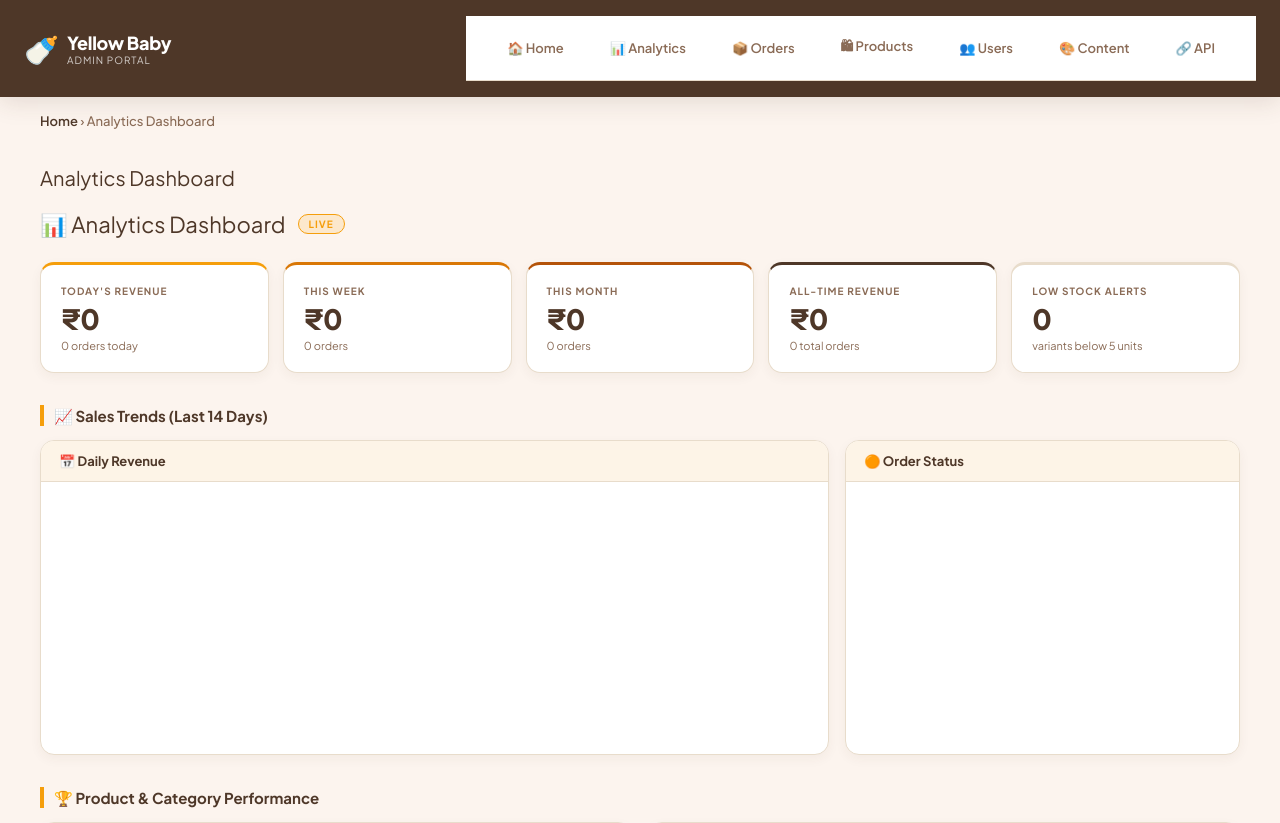
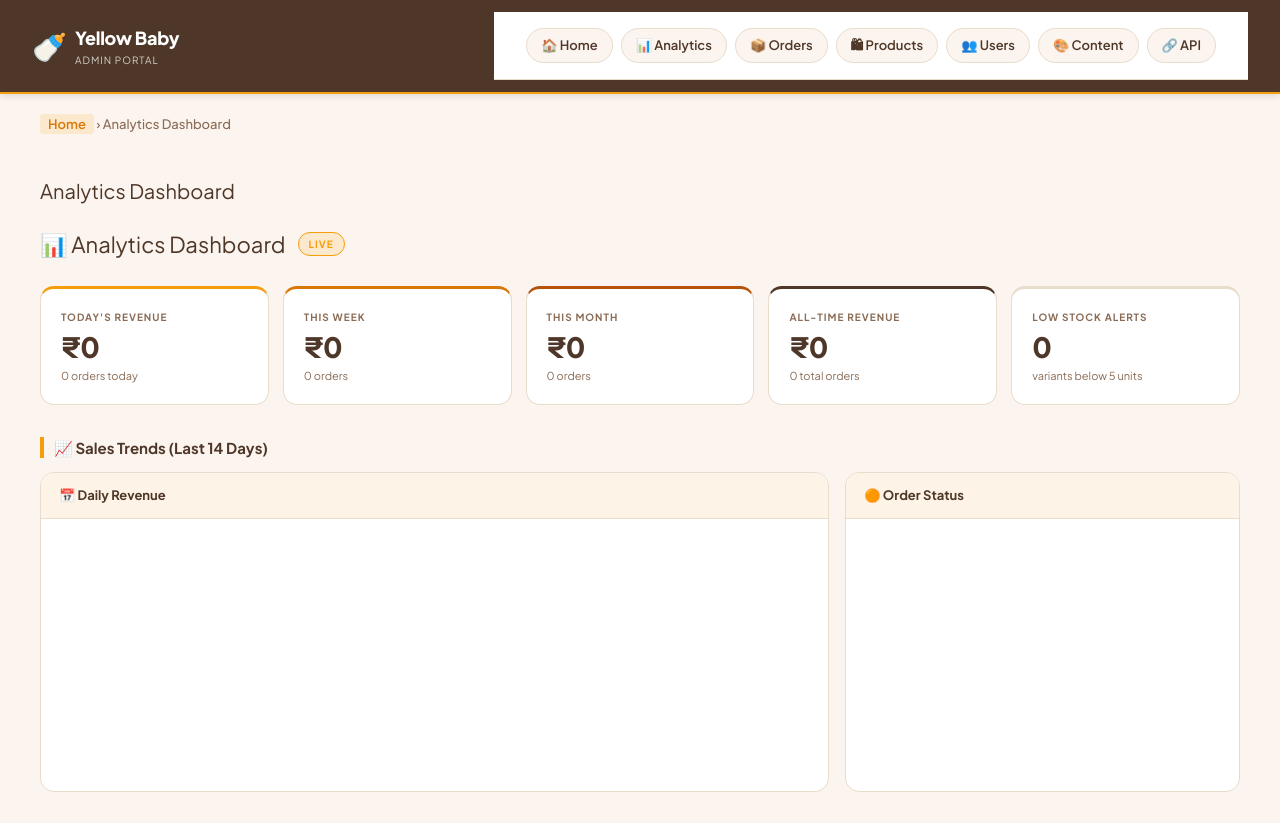
Before and after one commit to krishna-2005-debug/Yellow-Baby, a Django app: page /admin/analytics/ in a window 1280 px wide. Shown: the top 823 px of the page. Run offline with Django 5.2, Linux system fonts and the light colour scheme; the visitor is signed in with stand-in values (Sample User, id 1); data that the repository does not hold is empty; a map, chart or similar area stays blank.

Commit message:
Update admin UI style structure (modern, flat, minimal)

```diff
--- a/backend/templates/admin/base_site.html
+++ b/backend/templates/admin/base_site.html
@@ -31,110 +31,122 @@
     --yb-surface: #FFFFFF;
     --yb-surface-hover: #FFFBEB;
     --yb-border: #E8DCCB;
-    --yb-shadow: 0 10px 30px rgba(78, 55, 40, 0.08);
-    --yb-shadow-sm: 0 4px 12px rgba(78, 55, 40, 0.05);
+    --yb-shadow: 0 4px 6px -1px rgba(78, 55, 40, 0.05), 0 2px 4px -1px rgba(78, 55, 40, 0.03);
+    --yb-shadow-lg: 0 10px 15px -3px rgba(78, 55, 40, 0.08), 0 4px 6px -2px rgba(78, 55, 40, 0.04);
   }
 
   body {
-    font-family: 'Plus Jakarta Sans', -apple-system, sans-serif !important;
+    font-family: 'Plus Jakarta Sans', -apple-system, BlinkMacSystemFont, "Segoe UI", Roboto, sans-serif !important;
     background-color: var(--yb-bg) !important;
     color: var(--yb-text) !important;
+    line-height: 1.6;
   }
 
-  /* ── Header ──────────────────────────────── */
+  /* ── Header (Glassmorphism & Refined Spacing) ────────────── */
   #header {
     background: #4E3728 !important; /* Brown Header */
-    box-shadow: 0 4px 24px rgba(78,55,40,0.15);
-    padding: 16px 24px;
-    border-bottom: none;
+    padding: 12px 32px;
+    border-bottom: 2px solid var(--yb-primary);
+    box-shadow: 0 4px 6px -1px rgba(0, 0, 0, 0.1);
   }
   #header a:link, #header a:visited { color: #FCF4EE; }
   #branding h1 { color: #FCF4EE; margin: 0; }
 
-  /* ── Quick Nav Bar ───────────────────────── */
+  /* ── Quick Nav Bar (Pill style) ────────────────────────── */
   .yb-quicknav {
     background: var(--yb-surface);
     display: flex;
-    gap: 12px;
+    gap: 8px;
     align-items: center;
-    padding: 12px 24px;
+    padding: 16px 32px;
     flex-wrap: wrap;
     border-bottom: 1px solid var(--yb-border);
   }
   .yb-quicknav a {
-    color: var(--yb-text-muted) !important;
+    color: var(--yb-text) !important;
     text-decoration: none;
     font-size: 13px;
     font-weight: 600;
-    padding: 8px 16px;
-    border-radius: 24px;
-    background: transparent;
-    border: 1px solid transparent;
-    transition: all 0.3s ease;
+    padding: 6px 14px;
+    border-radius: 9999px; /* Full pill shape */
+    background: var(--yb-bg);
+    border: 1px solid var(--yb-border);
+    transition: all 0.2s cubic-bezier(0.4, 0, 0.2, 1);
   }
   .yb-quicknav a:hover {
-    background: var(--yb-primary-light);
+    background: var(--yb-primary);
     border-color: var(--yb-primary);
-    color: var(--yb-primary-dark) !important;
-    transform: translateY(-1px);
-    box-shadow: 0 4px 12px rgba(245, 158, 11, 0.15);
+    color: white !important;
+    transform: translateY(-2px);
+    box-shadow: 0 4px 6px rgba(245, 158, 11, 0.2);
   }
 
-  /* ── Sidebar & Layout ─────────────────────────────── */
+  /* ── Sidebar & Layout (Card based) ───────────────────────── */
   #nav-sidebar {
     border-right: 1px solid var(--yb-border);
-    background: var(--yb-surface);
+    background: var(--yb-bg);
+    padding-top: 16px;
   }
   .module {
     background: var(--yb-surface) !important;
-    border-radius: 16px !important;
+    border-radius: 12px !important;
     border: 1px solid var(--yb-border) !important;
     box-shadow: var(--yb-shadow) !important;
     overflow: hidden;
     margin-bottom: 24px;
+    transition: box-shadow 0.3s ease;
+  }
+  .module:hover {
+    box-shadow: var(--yb-shadow-lg) !important;
   }
   .module caption, .module h2 {
-    background: #FDF4E7 !important;
+    background: var(--yb-surface) !important;
     color: var(--yb-text) !important;
     border-bottom: 1px solid var(--yb-border);
-    font-weight: 700;
-    font-size: 15px;
-    padding: 14px 20px;
-    text-transform: none;
+    font-weight: 800;
+    font-size: 14px;
+    padding: 16px 20px;
+    text-transform: uppercase;
+    letter-spacing: 0.5px;
   }
   .module caption a, .module h2 a {
     color: var(--yb-text) !important;
   }
 
-  /* ── Buttons ─────────────────────────────── */
+  /* ── Buttons (Flat & Modern) ───────────────────────────── */
   .button, input[type=submit], input[type=button], .submit-row input,
   a.button, .object-tools a {
-    background: linear-gradient(135deg, var(--yb-primary), var(--yb-primary-dark)) !important;
-    border: none !important;
+    background: var(--yb-primary) !important;
+    border: 1px solid var(--yb-primary-dark) !important;
     color: white !important;
-    border-radius: 8px !important;
+    border-radius: 6px !important;
     font-weight: 600;
-    padding: 10px 20px;
+    padding: 8px 16px;
     transition: all 0.2s;
-    box-shadow: 0 4px 14px rgba(245, 158, 11, 0.3);
+    text-transform: uppercase;
+    letter-spacing: 0.5px;
+    font-size: 12px;
   }
   .button:hover, input[type=submit]:hover, .object-tools a:hover {
-    background: linear-gradient(135deg, var(--yb-primary-dark), #B45309) !important;
-    transform: translateY(-2px);
-    box-shadow: 0 6px 20px rgba(245, 158, 11, 0.4);
+    background: var(--yb-primary-dark) !important;
+    transform: translateY(-1px);
+    box-shadow: 0 4px 6px rgba(217, 119, 6, 0.2);
   }
 
   /* ── Links ───────────────────────────────── */
-  a:link, a:visited { color: #D97706; text-decoration: none; transition: color 0.2s; }
-  a:hover { color: #B45309; text-decoration: underline; }
+  a:link, a:visited { color: var(--yb-primary-dark); text-decoration: none; transition: all 0.2s; }
+  a:hover { color: #B45309; text-decoration: none; opacity: 0.8; }
 
   #nav-sidebar .addlink, #nav-sidebar .changelink {
-    color: var(--yb-primary-dark) !important;
-    font-weight: 700;
+    color: var(--yb-text) !important;
+    font-weight: 600;
     font-size: 13px;
+    border-radius: 4px;
+    padding: 4px 8px;
   }
   #nav-sidebar .addlink:hover, #nav-sidebar .changelink:hover {
-    color: #B45309 !important;
+    background: var(--yb-primary-light);
+    color: var(--yb-primary-dark) !important;
   }
 
   /* ── Breadcrumbs ─────────────────────────── */
@@ -142,27 +154,38 @@
     background: transparent;
     border-bottom: none;
     color: var(--yb-text-muted);
-    padding: 16px 40px;
+    padding: 20px 40px;
     font-size: 13px;
     font-weight: 500;
   }
-  div.breadcrumbs a { color: var(--yb-text); font-weight: 600; }
+  div.breadcrumbs a {
+    color: var(--yb-primary-dark);
+    font-weight: 600;
+    background: var(--yb-primary-light);
+    padding: 2px 8px;
+    border-radius: 4px;
+  }
+  div.breadcrumbs a:hover {
+    background: var(--yb-primary);
+    color: white;
+  }
 
-  /* ── Tables & Rows ───────────────────────── */
+  /* ── Tables & Rows (Spacious) ────────────── */
   #changelist table { border: none !important; color: var(--yb-text); }
   #changelist table thead th {
-    background: #FDF4E7 !important;
+    background: var(--yb-bg) !important;
     color: var(--yb-text-muted);
-    font-size: 12px;
+    font-size: 11px;
     text-transform: uppercase;
-    letter-spacing: 0.5px;
+    letter-spacing: 1px;
     border-bottom: 2px solid var(--yb-border);
-    padding: 14px 12px;
+    padding: 16px 12px;
   }
   #changelist table tbody td, #changelist table tbody th {
     border-bottom: 1px solid var(--yb-border);
-    padding: 14px 12px;
+    padding: 16px 12px;
     vertical-align: middle;
+    font-size: 13px;
   }
   #changelist table tbody tr:hover td, #changelist table tbody tr:hover th {
     background: var(--yb-surface-hover) !important;
```
Also changed, not shown: other parts of backend/templates/admin/base_site.html (+32 -13 lines).
